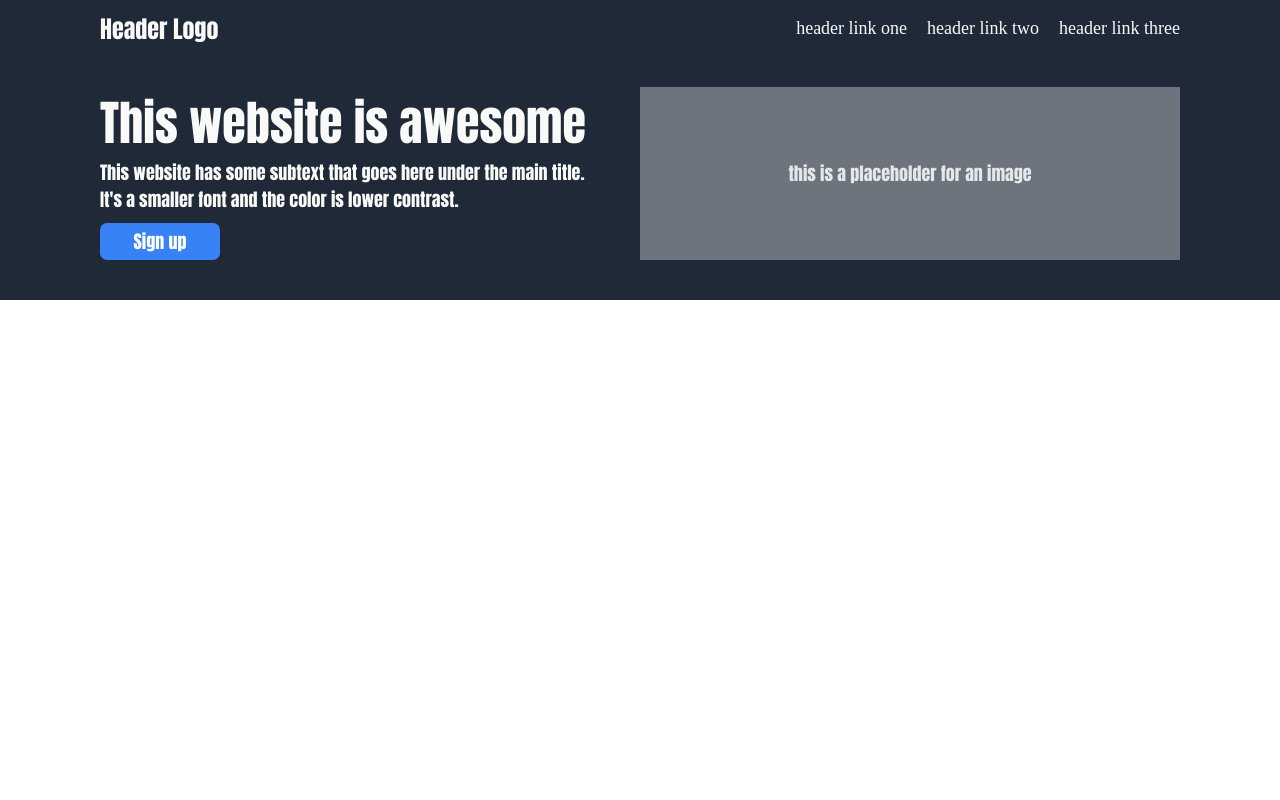
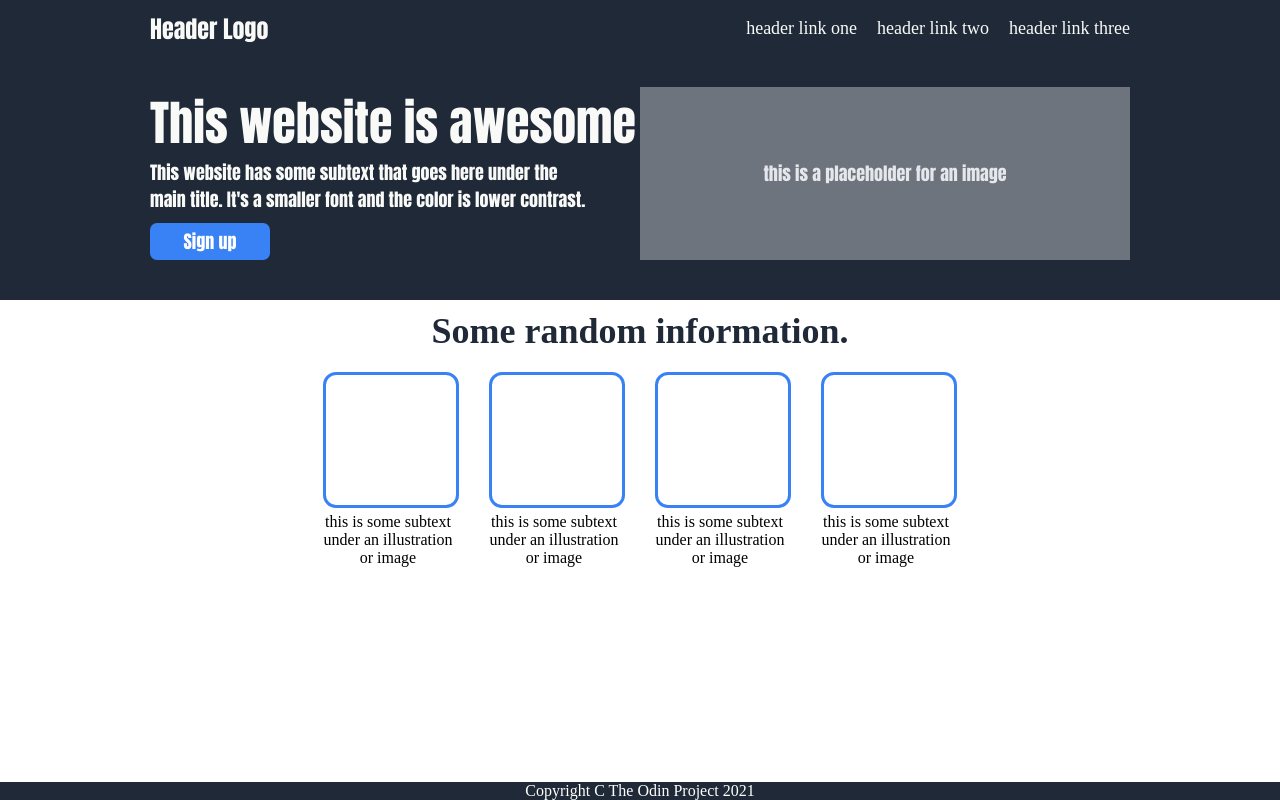
Before and after one commit to MohammadLatif380/landing-page, a plain HTML site: page index.html in a window 1280 px wide. Drawn offline with Linux system fonts and the light colour scheme.

Commit message:
Add section-2 and fix section-1

```diff
--- a/index.html
+++ b/index.html
@@ -7,6 +7,7 @@
     </head>
 
     <body>
+        <!-- section-1 -->
         <div class="section-1">
             <!-- header -->
             <div class="header">
@@ -27,5 +28,28 @@
                 <div class="second-card">this is a placeholder for an image</div>
             </div>
         </div>
+        <!-- section-2 -->
+        <div class="section-2">
+            <div class="child-1">Some random information.</div>
+            <div class="child-2">
+                <div class="card">
+                    <div class="empty"></div>
+                    <div class="text">this is some subtext under an illustration or image</div>
+                </div>
+                <div class="card">
+                    <div class="empty"></div>
+                    <div class="text">this is some subtext under an illustration or image</div>
+                </div>
+                <div class="card">
+                    <div class="empty"></div>
+                    <div class="text">this is some subtext under an illustration or image</div>
+                </div>
+                <div class="card">
+                    <div class="empty"></div>
+                    <div class="text">this is some subtext under an illustration or image</div>
+                </div>
+            </div>
+        </div>
+        <div class="footer">Copyright C The Odin Project 2021</div>
     </body>
 </html>
--- a/styles.css
+++ b/styles.css
@@ -2,6 +2,7 @@ body {
     margin: 0;
     display: flex;
     flex-direction: column;
+    min-height: 100vh;
 }
 
 .section-1 {
@@ -14,8 +15,8 @@ body {
 .header {
     display: flex;
     align-items: center;
-    padding-left: 100px;
-    padding-right: 100px;
+    padding-left: 150px;
+    padding-right: 150px;
 }
 
 .header-links {
@@ -27,8 +28,8 @@ body {
 
 .content-1 {
     display: flex;
-    padding-left: 100px;
-    padding-right: 100px;
+    padding-left: 150px;
+    padding-right: 150px;
     margin-bottom: 40px;
 }
 
@@ -96,4 +97,43 @@ ul a, ul {
     list-style-type: none;
 }
 
-/* commit first */
+.footer {
+    margin-top: auto;
+    display: flex;
+    justify-content: center;
+    background-color: #1f2937;
+    color: white;
+
+}
+
+.section-2 {
+    display: flex;
+    flex-direction: column;
+    align-items: center;
+    gap: 20px;
+}
+
+.child-1 {
+    font-size: 36px;
+    font-weight: 900;
+    color: #1f2937;
+    padding-top: 10px;
+}
+
+.child-2 {
+    display: flex;
+    gap: 30px;
+}
+
+.empty {
+    width: 130px;
+    height: 130px;
+    border: solid #3882f6 3px;
+    border-radius: 13px;
+    margin-bottom: 5px;
+}
+
+.text {
+    width: 130px;
+    text-align: center;
+}
```
